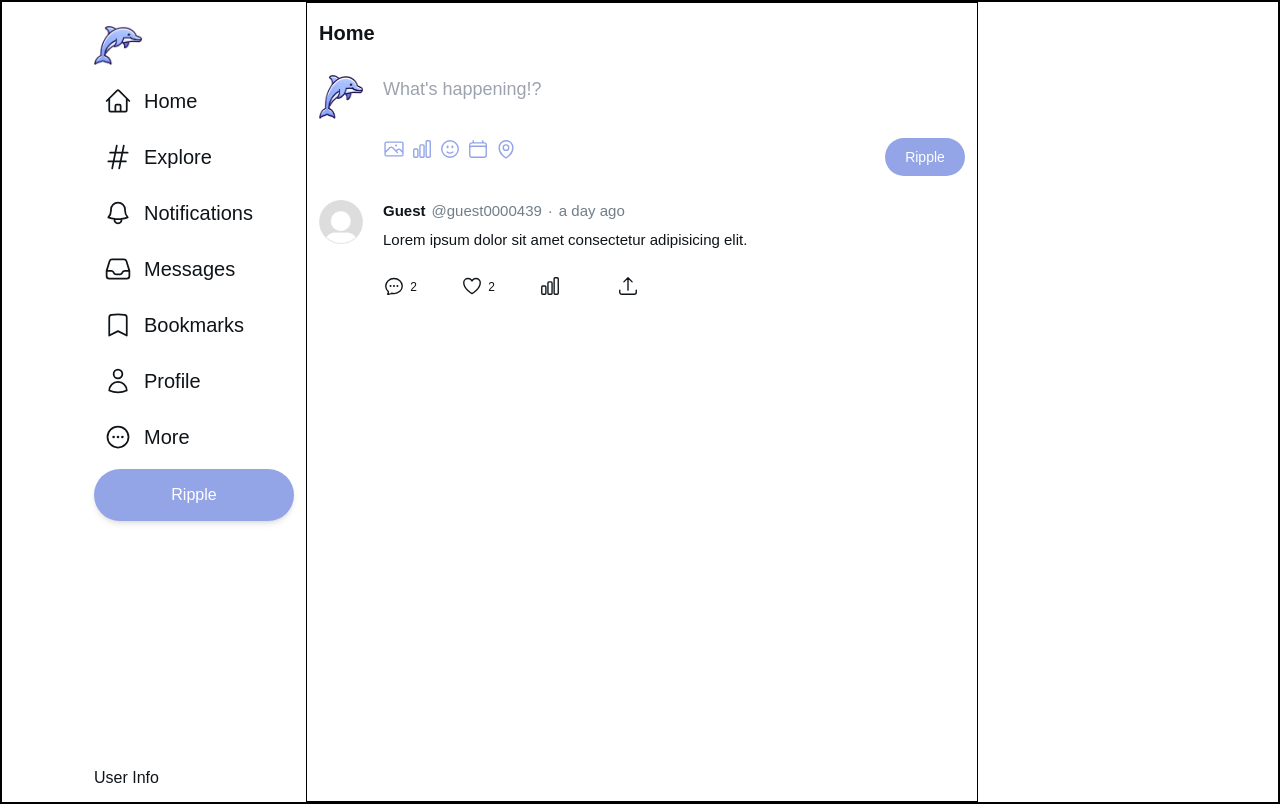
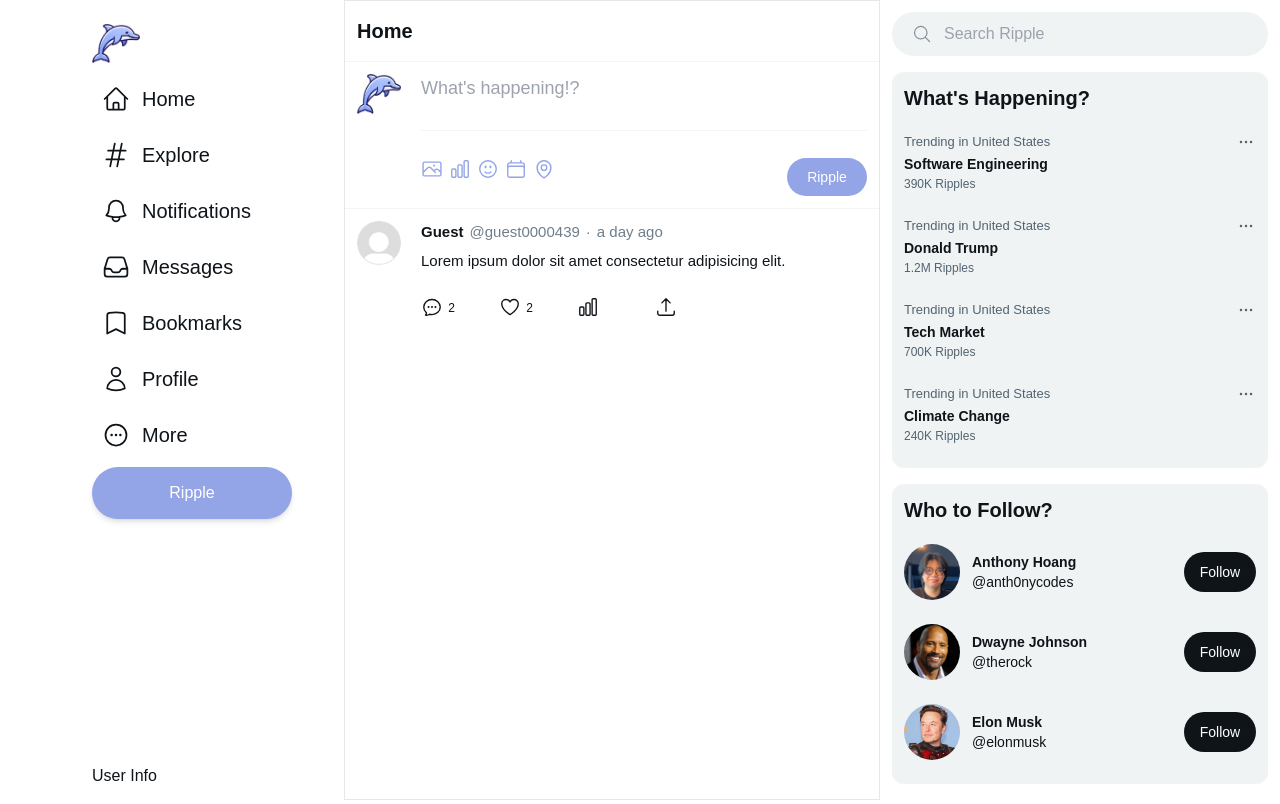
Before and after one commit to anth0nycodes/ripple, a Next.js app: page / in a window 1280 px wide. Built offline with nearby package versions, Linux system fonts and the light colour scheme.

Commit message:
Added static widgets column and added borders for aesthetic purposes

```diff
--- a/app/page.tsx
+++ b/app/page.tsx
@@ -1,12 +1,14 @@
 import PostFeed from '@/components/PostFeed'
 import Sidebar from '@/components/Sidebar'
+import Widgets from '@/components/Widgets'
 import React from 'react'
 
 const Home = () => {
   return (
-    <div className="text-[#0F1419] min-h-screen max-w-[1400px] border-2 border-black mx-auto flex">
+    <div className="text-[#0F1419] min-h-screen max-w-[1400px] mx-auto flex justify-center">
       <Sidebar />
       <PostFeed />
+      <Widgets />
     </div>
   )
 }
--- a/components/Post.tsx
+++ b/components/Post.tsx
@@ -17,7 +17,7 @@ const Post = () => {
           <span className="absolute text-xs top-1 -right-3">2</span>
         </div>
         <div className="relative">
-          <HeartIcon className="w-[22px] h-[22px] cursor-pointer hover:text-[#93A4E7] transition" />
+          <HeartIcon className="w-[22px] h-[22px] cursor-pointer hover:text-[#FF008A] transition" />
           <span className="absolute text-xs top-1 -right-3">2</span>
         </div>
         <div className="relative">
--- a/components/PostFeed.tsx
+++ b/components/PostFeed.tsx
@@ -4,8 +4,8 @@ import Post from "./Post";
 
 const PostFeed = () => {
   return (
-    <div className="flex-grow border border-black max-w-2xl">
-      <div className="py-4 px-3 text-l sm:text-xl sticky z-50 bg-white bg-opacity-80 backdrop-blur-sm font-bold">
+    <div className="flex-grow border border-gray-10 max-w-2xl">
+      <div className="py-4 px-3 text-l sm:text-xl sticky z-50 bg-white bg-opacity-80 backdrop-blur-sm font-bold border-b border-gray-100">
         Home
       </div>
       <PostInput />
--- a/components/PostInput.tsx
+++ b/components/PostInput.tsx
@@ -4,21 +4,21 @@ import React from "react";
 
 const PostInput = () => {
   return (
-    <div className="flex space-x-5 p-3">
+    <div className="flex space-x-5 p-3 border-b border-gray-100">
       <Image
         src={"/assets/ripple-logo.png"}
         width={44}
         height={44}
         alt="Logo"
-        className="w-11 h-11"
+        className="w-11 h-10"
       />
       <div className="w-full">
         <textarea
-          className="resize-none outline-none w-full min-h-[50px] text-lg"
+          className="resize-none outline-none w-full min-h-[50px] text-lg border-b border-gray-100"
           placeholder="What's happening!?"
         />
 
-        <div className="flex justify-between">
+        <div className="flex justify-between pt-5">
           <div className="flex space-x-1.5">
             <PhotoIcon className="w-[22px] h-[22px] text-[#93A4E7]"/>
             <ChartBarIcon className="w-[22px] h-[22px] text-[#93A4E7]"/>
--- a/components/Sidebar.tsx
+++ b/components/Sidebar.tsx
@@ -12,7 +12,7 @@ import Image from "next/image";
 
 const Sidebar = () => {
   return (
-    <nav className="hidden sm:flex flex-col sticky top-0 p-3 h-screen xl:ml-20">
+    <nav className="hidden sm:flex flex-col sticky top-0 p-3 h-screen xl:ml-20 xl:mr-10">
       <div className="relative h-full">
         <div className="py-3">
           <Image
--- /dev/null
+++ b/components/Widgets.tsx
@@ -0,0 +1,109 @@
+import {
+  EllipsisHorizontalIcon,
+  MagnifyingGlassIcon,
+} from "@heroicons/react/24/outline";
+import Image from "next/image";
+import React from "react";
+
+const Widgets = () => {
+  return (
+    <div className="p-3 hidden lg:flex flex-col space-y-4 w-[400px]">
+      <div className="flex bg-[#EFF3F4] text-[#89959D] h-[44px] space-x-3 rounded-full items-center pl-5">
+        <MagnifyingGlassIcon className="w-[20px] h-[20px]" />
+        <input
+          type="text"
+          className="bg-transparent outline-none"
+          placeholder="Search Ripple"
+        />
+      </div>
+      <div className="bg-[#EFF3F4] rounded-xl p-3">
+        <h1 className="text-xl font-bold mb-2">What's Happening?</h1>
+        <div className="flex flex-col py-3 space-y-0.5">
+          <div className="flex justify-between text-[#536471] text-[13px]">
+            <span>Trending in United States</span>
+            <EllipsisHorizontalIcon className="w-[20px]" />
+          </div>
+          <span className="font-bold text-sm">Software Engineering</span>
+          <span className="text-[#536471] text-xs">390K Ripples</span>
+        </div>
+        <div className="flex flex-col py-3 space-y-0.5">
+          <div className="flex justify-between text-[#536471] text-[13px]">
+            <span>Trending in United States</span>
+            <EllipsisHorizontalIcon className="w-[20px]" />
+          </div>
+          <span className="font-bold text-sm">Donald Trump</span>
+          <span className="text-[#536471] text-xs">1.2M Ripples</span>
+        </div>
+        <div className="flex flex-col py-3 space-y-0.5">
+          <div className="flex justify-between text-[#536471] text-[13px]">
+            <span>Trending in United States</span>
+            <EllipsisHorizontalIcon className="w-[20px]" />
+          </div>
+          <span className="font-bold text-sm">Tech Market</span>
+          <span className="text-[#536471] text-xs">700K Ripples</span>
+        </div>
+        <div className="flex flex-col py-3 space-y-0.5">
+          <div className="flex justify-between text-[#536471] text-[13px]">
+            <span>Trending in United States</span>
+            <EllipsisHorizontalIcon className="w-[20px]" />
+          </div>
+          <span className="font-bold text-sm">Climate Change</span>
+          <span className="text-[#536471] text-xs">240K Ripples</span>
+        </div>
+      </div>
+      <div className="bg-[#EFF3F4] rounded-xl p-3">
+        <h1 className="text-xl font-bold mb-2">Who to Follow?</h1>
+        <div className="flex justify-between items-center py-3">
+          <div className="flex space-x-3 items-center">
+            <Image
+              src={"/assets/anthony.jpg"}
+              width={56}
+              height={56}
+              alt="Profile Picture of Anthony Hoang"
+              className="w-14 h-14 rounded-full"
+            />
+            <div className="flex flex-col text-sm">
+              <span className="font-bold">Anthony Hoang</span>
+              <span>@anth0nycodes</span>
+            </div>
+          </div>
+          <button className="bg-[#0F1419] text-white w-[72px] h-[40px] text-sm rounded-full">Follow</button>
+        </div>
+        <div className="flex justify-between items-center py-3">
+          <div className="flex space-x-3 items-center">
+            <Image
+              src={"/assets/rock.png"}
+              width={56}
+              height={56}
+              alt="Profile Picture of Anthony Hoang"
+              className="w-14 h-14 rounded-full"
+            />
+            <div className="flex flex-col text-sm">
+              <span className="font-bold">Dwayne Johnson</span>
+              <span>@therock</span>
+            </div>
+          </div>
+          <button className="bg-[#0F1419] text-white w-[72px] h-[40px] text-sm rounded-full">Follow</button>
+        </div>
+        <div className="flex justify-between items-center py-3">
+          <div className="flex space-x-3 items-center">
+            <Image
+              src={"/assets/elon.jpg"}
+              width={56}
+              height={56}
+              alt="Profile Picture of Anthony Hoang"
+              className="w-14 h-14 rounded-full"
+            />
+            <div className="flex flex-col text-sm">
+              <span className="font-bold">Elon Musk</span>
+              <span>@elonmusk</span>
+            </div>
+          </div>
+          <button className="bg-[#0F1419] text-white w-[72px] h-[40px] text-sm rounded-full">Follow</button>
+        </div>
+      </div>
+    </div>
+  );
+};
+
+export default Widgets;
```
